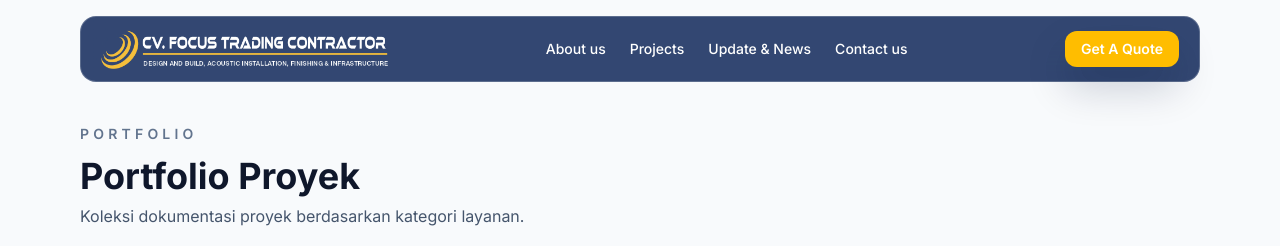
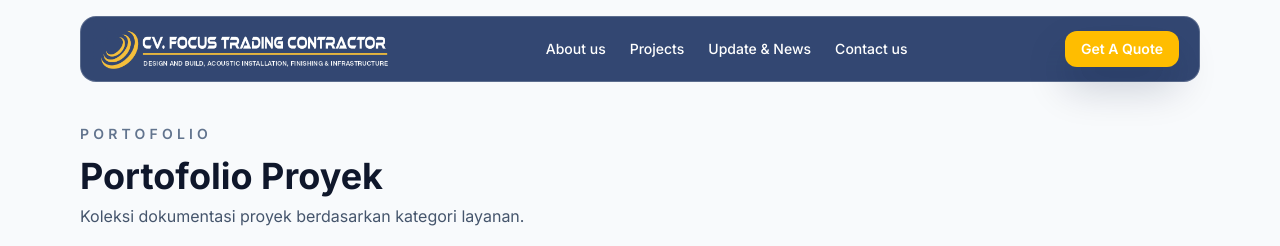
Before and after one commit to devferi/focus-website, a Next.js app: page /portfolio in a window 1280 px wide. Shown: the top 246 px of the page. Built offline with nearby package versions, Linux system fonts and the light colour scheme; no server answers.

Commit message:
update text portofolio

```diff
--- a/src/app/portfolio/page.tsx
+++ b/src/app/portfolio/page.tsx
@@ -105,8 +105,8 @@ function PortfolioPageContent() {
     <>
       <main className="min-h-screen bg-slate-50 pt-28 pb-20">
         <section className="mx-auto max-w-6xl px-4">
-        <p className="mt-3 text-sm font-semibold tracking-[0.3em] text-slate-500 uppercase">Portfolio</p>
-        <h1 className="mt-3 text-3xl md:text-4xl font-bold text-slate-900">Portfolio Proyek</h1>
+        <p className="mt-3 text-sm font-semibold tracking-[0.3em] text-slate-500 uppercase">Portofolio</p>
+        <h1 className="mt-3 text-3xl md:text-4xl font-bold text-slate-900">Portofolio Proyek</h1>
         <p className="mt-2 text-slate-600 max-w-3xl">
           Koleksi dokumentasi proyek berdasarkan kategori layanan.
         </p>
@@ -202,7 +202,7 @@ export default function PortfolioPage() {
         <>
           <main className="min-h-screen bg-slate-50 pt-28 pb-20">
             <section className="mx-auto max-w-6xl px-4">
-              <p className="text-sm text-slate-500 py-12 text-center">Memuat portfolio...</p>
+              <p className="text-sm text-slate-500 py-12 text-center">Memuat Portofolio...</p>
             </section>
           </main>
           <Footer />
```
